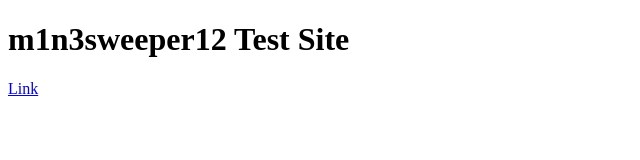
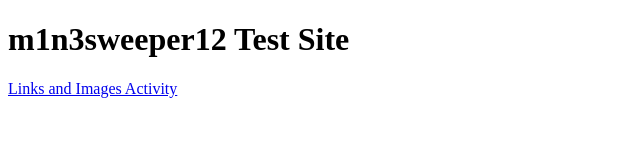
Before and after one commit to m1n3sweeper12/m1n3sweeper12.github.io, a plain HTML site: page index.html in a window 1280 px wide. Shown: the whole page, without its empty margins (0-640 px from the left). Drawn offline with Linux system fonts and the light colour scheme.

Commit message:
Update link text in index.html

```diff
--- a/index.html
+++ b/index.html
@@ -6,6 +6,6 @@
   <body>
     <h1>m1n3sweeper12 Test Site</h1>
 
-    <a href="Links-Images-Activity.html">Link</a>
+    <a href="Links-Images-Activity.html">Links and Images Activity</a>
   </body>
 </html>
```
